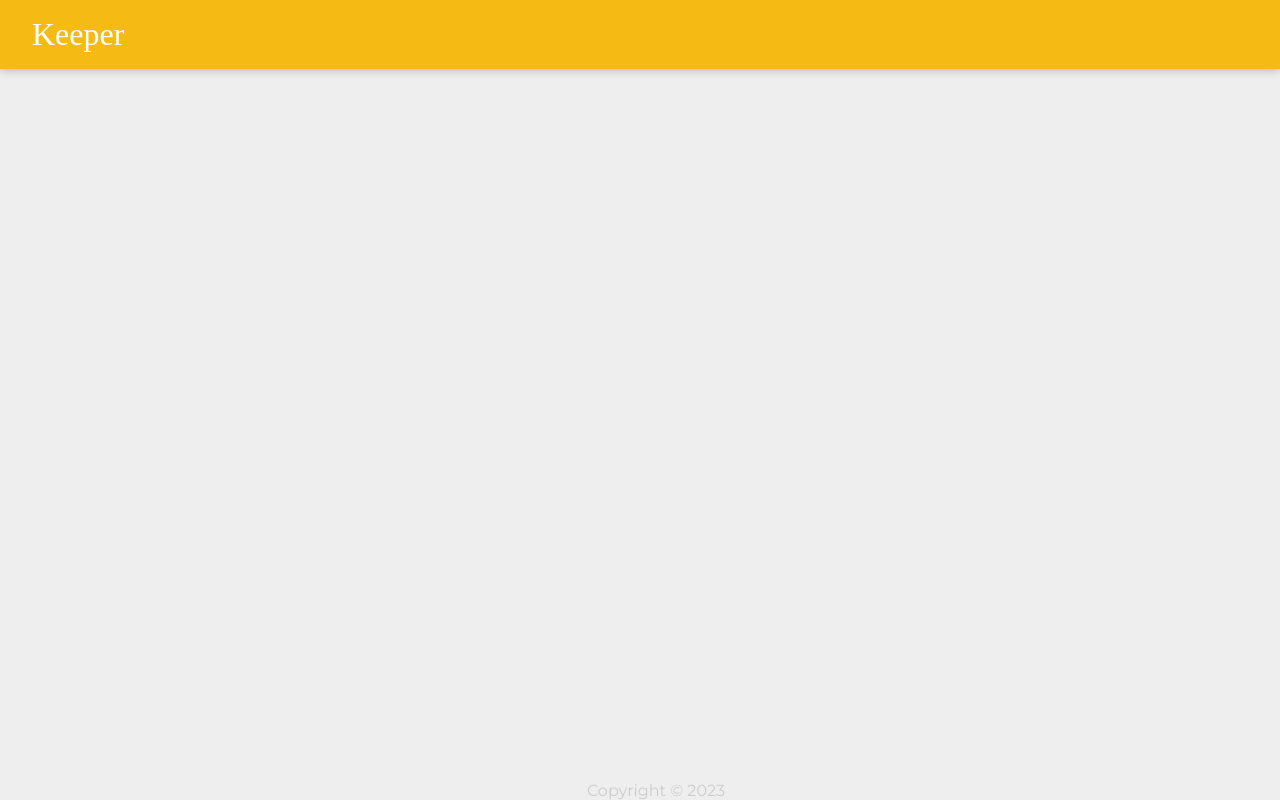
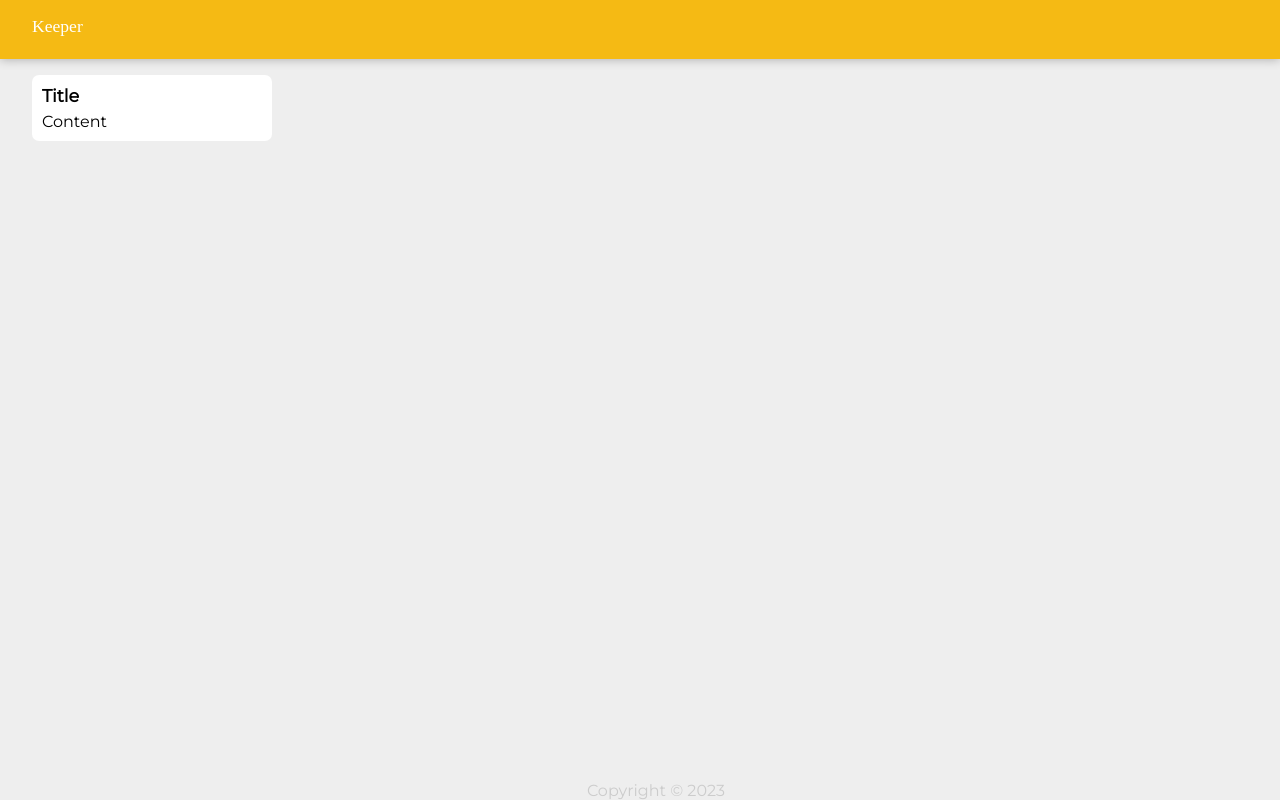
Before and after one commit to kendayao/react-practice, a React (Create React App) app: page / in a window 1280 px wide. Built offline with nearby package versions, Linux system fonts and the light colour scheme; a web font is replaced by a local one.

Commit message:
added note js file and styled

```diff
--- a/src/components/App.js
+++ b/src/components/App.js
@@ -1,11 +1,14 @@
 import React from 'react'
 import Header from "./Header"
+import Note from "./Note"
 import Footer from "./Footer"
+
 
 function App(){
     return (
         <div>
             <Header />
+            <Note />
             <Footer />
         </div>
 
--- /dev/null
+++ b/src/components/Note.css
@@ -0,0 +1,20 @@
+.note{
+    background: #fff;
+    border-radius: 7px;
+    box-shadow: 0 2ps 5ps #ccc;
+    padding: 10px;
+    width: 240px;
+    margin: 16px;
+}
+
+div h1 {
+    font-size: 1.1rem;
+    margin-bottom: 6px
+}
+
+note p {
+    font-size: 1.1rem;
+    margin-bottom: 10px;
+    white-space: pre-wrap;
+    word-wrap: break-word;
+}
--- /dev/null
+++ b/src/components/Note.js
@@ -0,0 +1,15 @@
+import React from 'react'
+import "./Note.css"
+
+function Note() {
+
+    return (
+        <div className = "note">
+            <h1>Title</h1>
+            <p>Content</p>
+        </div>
+    )
+
+}
+
+export default Note
```
